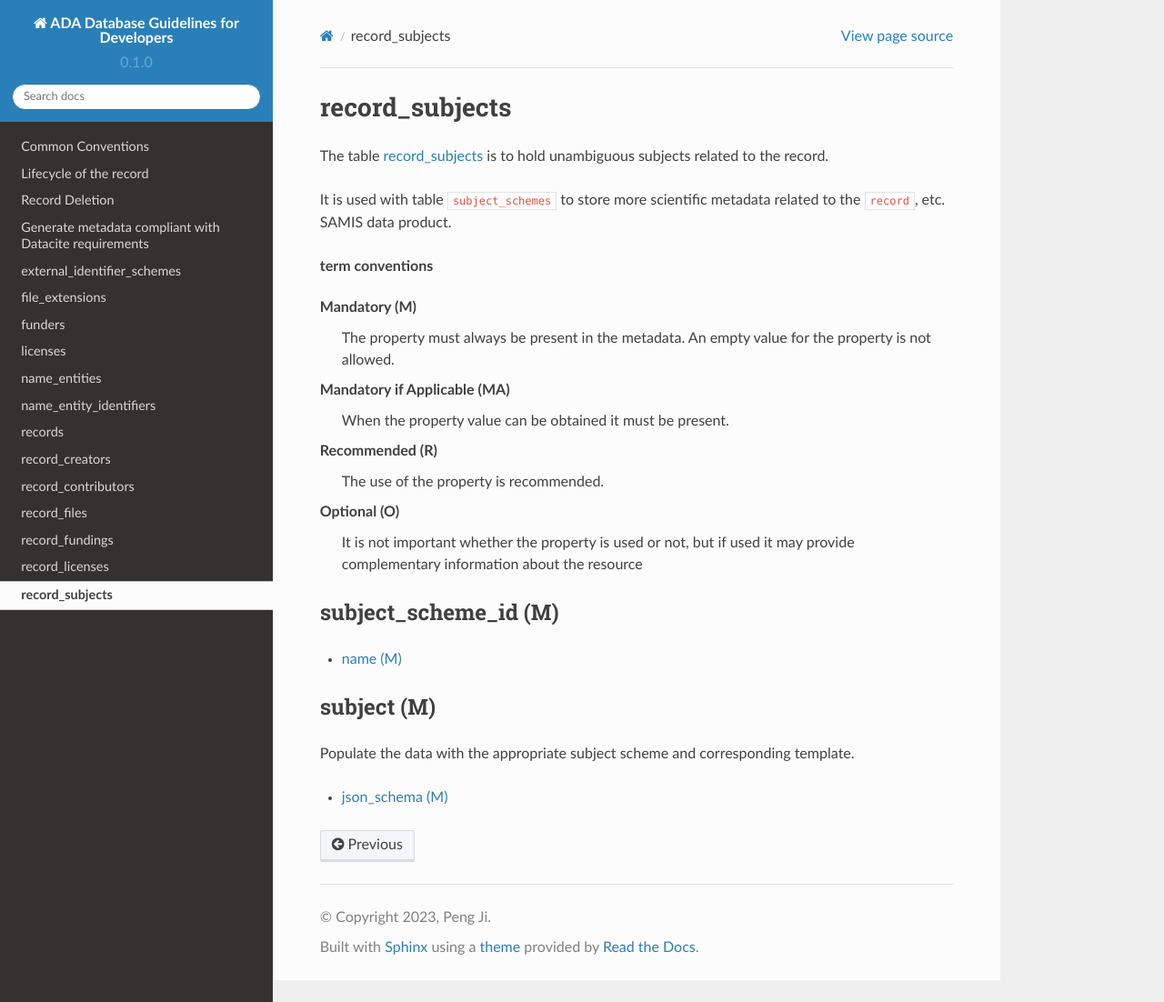
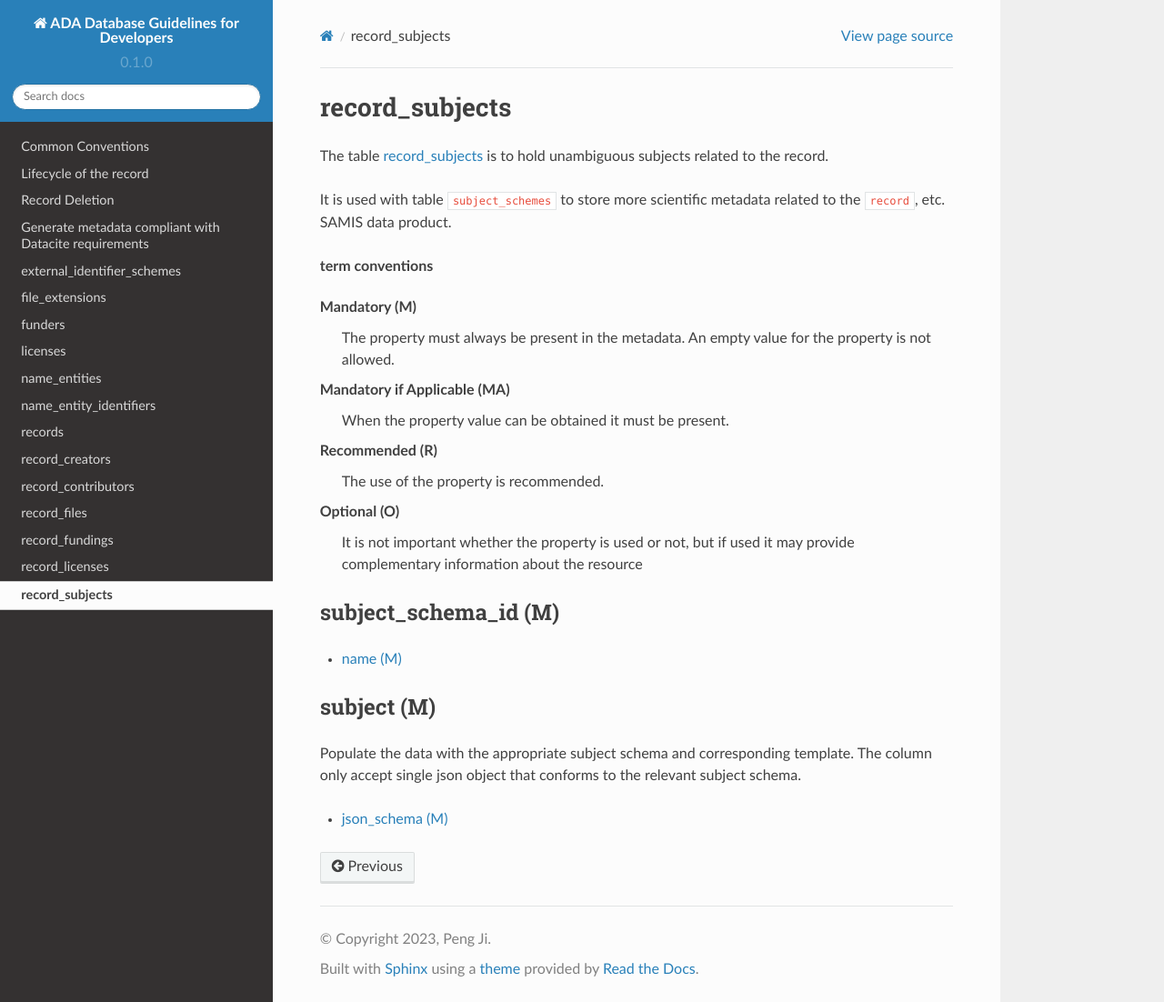
Before and after one commit to amds-ldeo/ada-db-spec, a Sphinx documentation site: the page built from docs/source/record_subjects.rst, in a window 1280 px wide and 1102 px high. Shown: the whole window at 91% size. Built offline with Sphinx 7.4.7 and the Read the Docs theme 2.0.0, drawn with Linux system fonts in a browser that asks for light colours; pages that are not in the unit, such as notebooks, are missing from menus.

Commit message:
refactor: update record_subjects.rst

```diff
--- a/docs/source/record_subjects.rst
+++ b/docs/source/record_subjects.rst
@@ -19,13 +19,13 @@ Optional (O)
   It is not important whether the property is used or not, but if used it may provide complementary information about the resource
 
 
-subject_scheme_id (M)
+subject_schema_id (M)
 ---------------------
 
 * :ref:`ada:subjectSchemaName`
 
 subject (M)
 -----------
-Populate the data with the appropriate subject scheme and corresponding template.
+Populate the data with the appropriate subject schema and corresponding template. The column only accept single json object that conforms to the relevant subject schema.
 
 * :ref:`ada:subjectSchema`
```
